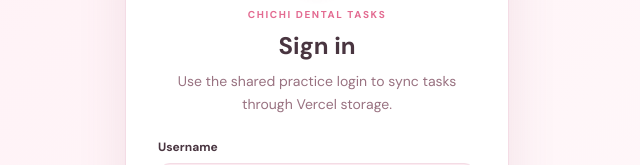
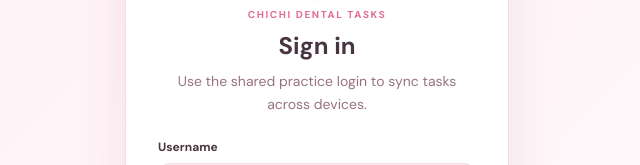
Before and after one commit to sensenjaaa07/task-manager, a React (Vite) app: page / in a window 1280 px wide. Shown: the part 236-401 px from the top of the page, without its empty margins (323-963 px from the left). Built offline with nearby package versions, Linux system fonts and the light colour scheme; the HTML template or start-up script is replaced by a standard one.

Commit message:
Remove hosting provider references from app UI

```diff
--- a/src/App.tsx
+++ b/src/App.tsx
@@ -103,7 +103,7 @@ function LoginScreen({
           className="text-sm text-center mt-2 leading-relaxed"
           style={{ color: "var(--muted-foreground)" }}
         >
-          Use the shared practice login to sync tasks through Vercel storage.
+          Use the shared practice login to sync tasks across devices.
         </p>
 
         <label className="block text-xs font-bold mt-6 mb-2" htmlFor="username">
@@ -199,7 +199,7 @@ export default function App() {
               className="text-[10px] mt-0.5"
               style={{ color: "var(--muted-foreground)" }}
             >
-              Synced with Vercel
+              Synced across devices
             </p>
           </div>
         </div>
```
